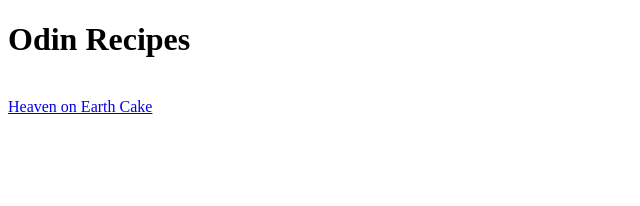
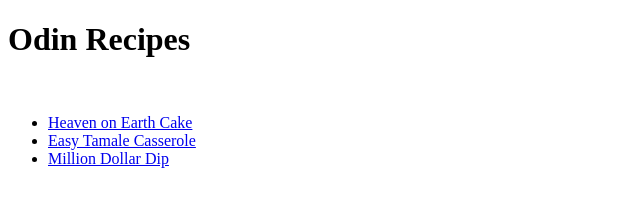
Before and after one commit to adnan-kibria/odin-recipes, a plain HTML site: page index.html in a window 1280 px wide. Shown: the whole page, without its empty margins (0-640 px from the left). Drawn offline with Linux system fonts and the light colour scheme.

Commit message:
Organize link Organized links of recipe pages as unordered list

```diff
--- a/index.html
+++ b/index.html
@@ -7,6 +7,10 @@
 </head>
 <body>
     <h1>Odin Recipes</h1><br>
-    <a href="./recipes/heaven-on-earth-cake.html" target="_blank" rel="noopener noreferrer">Heaven on Earth Cake</a>
+    <ul>
+        <li><a href="./recipes/heaven-on-earth-cake.html" target="_blank" rel="noopener noreferrer">Heaven on Earth Cake</a></li>
+        <li><a href="./recipes/easy-tamale-casserole.html" target="_blank" rel="noopener noreferrer">Easy Tamale Casserole</a></li>
+        <li><a href="./recipes/million-dollar-dip.html" target="_blank" rel="noopener noreferrer">Million Dollar Dip</a></li>
+    </ul>
 </body>
 </html>
```
